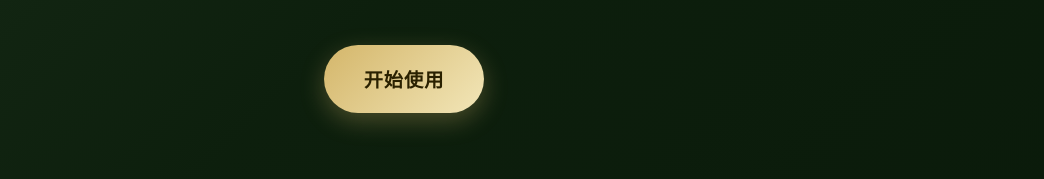
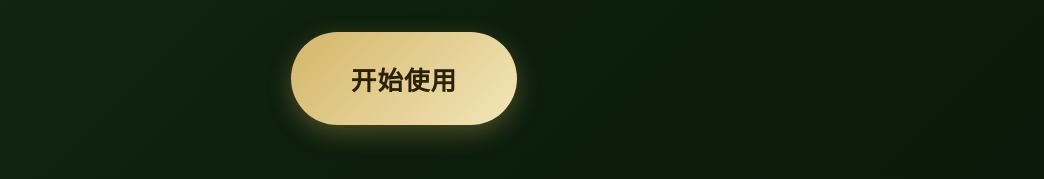
Before and after one commit to xjy231101217/lasercode, a website: page index.html in a window 1280 px wide. Shown: the part 421-600 px from the top of the page, without its empty margins (236-1280 px from the left). Drawn offline with Linux system fonts and the light colour scheme.

Commit message:
修改了ui

```diff
--- a/index.html
+++ b/index.html
@@ -110,8 +110,8 @@
             background: linear-gradient(135deg, var(--color-gold), #f2e6b8);
             color: #2a2100;
             border: none;
-            padding: 20px 40px;
-            font-size: 1.2rem;
+            padding: 28px 60px;
+            font-size: 1.6rem;
             font-weight: 600;
             border-radius: 50px;
             cursor: pointer;
```
